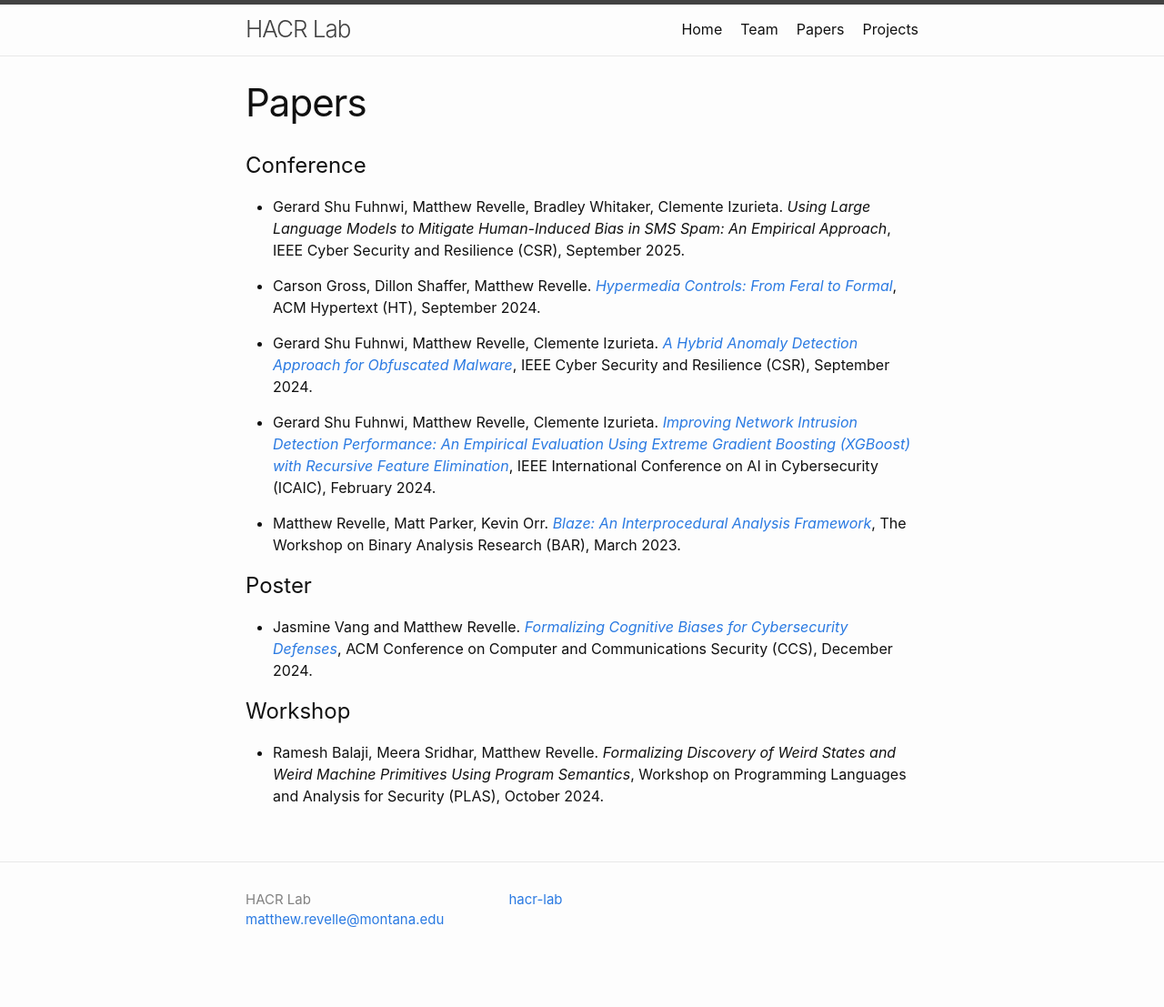
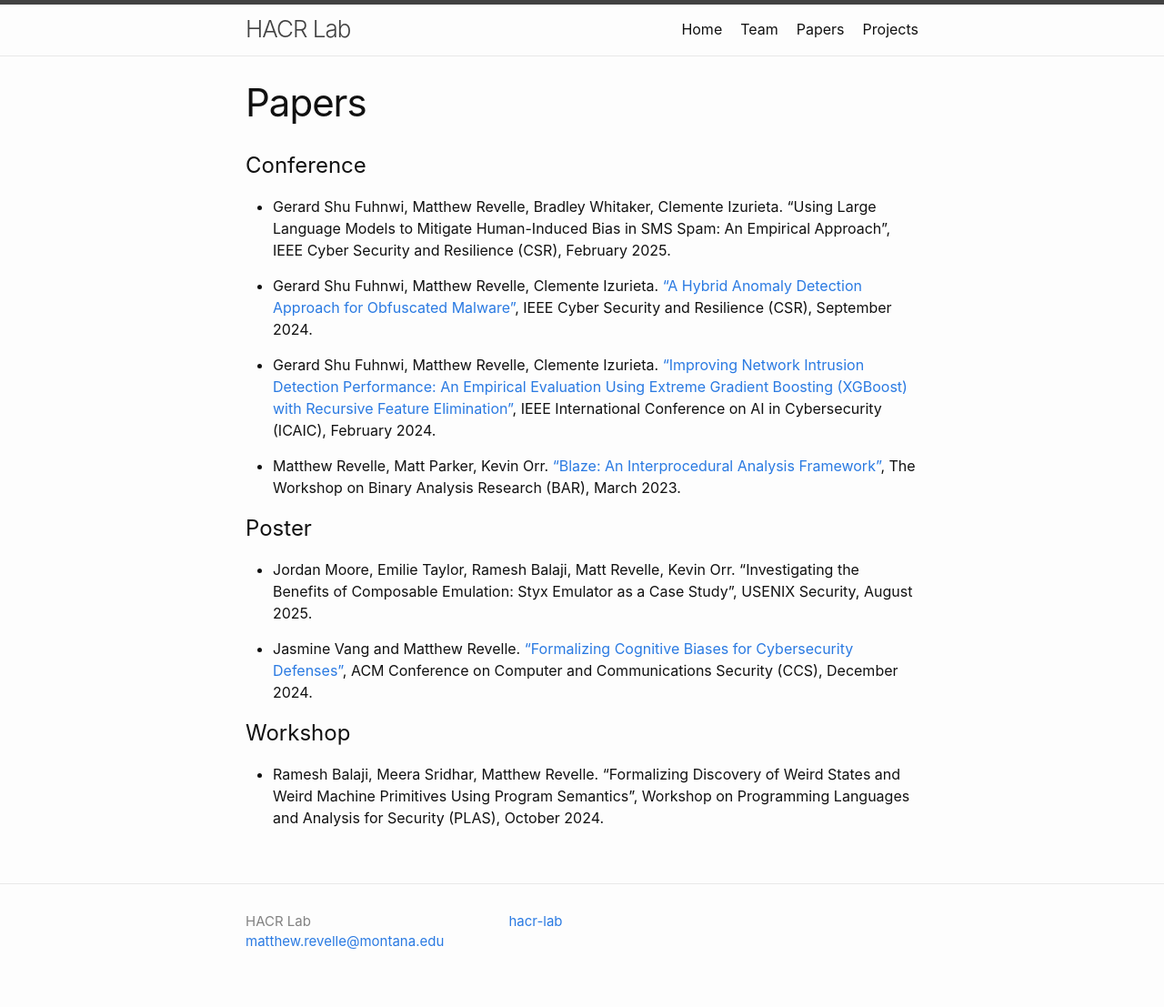
Before and after one commit to hacr-lab/hacr-lab.github.io, a Jekyll site: the page built from papers.md, in a window 1280 px wide. Shown: the whole page at 91% size. Built offline with Jekyll 4.4.1, drawn with Linux system fonts in a browser that asks for light colours; before the commit the page ends 1083 px from its top, so only the background shows below that.

Commit message:
Update formatting of news items and added USENIX poster.

```diff
--- a/_layouts/home.html
+++ b/_layouts/home.html
@@ -12,8 +12,8 @@ layout: default
   {%- if site.news.size > 0 -%}
     <h2 class="post-list-heading">{{ page.list_title | default: "News" }}</h2>
     <ul class="post-list">
-      {%- assign recent_items = site.news | sort: 'date' | reverse | limit: 4 -%}
-      {%- for item in recent_items -%}
+      {%- assign recent_items = site.news | sort: 'date' | reverse -%}
+      {%- for item in recent_items limit:4 -%}
       <li>
         {%- assign date_format = site.minima.date_format | default: "%b %-d, %Y" -%}
         <span class="post-meta">{{ item.date | date: date_format }}</span>
--- a/papers.md
+++ b/papers.md
@@ -6,21 +6,21 @@ permalink: /papers/
 
 # Conference
 
+- Gerard Shu Fuhnwi, Matthew Revelle, Bradley Whitaker, Clemente Izurieta. "Using Large Language Models to Mitigate Human-Induced Bias in SMS Spam: An Empirical Approach", IEEE Cyber Security and Resilience (CSR), February 2025.
 
-- Gerard Shu Fuhnwi, Matthew Revelle, Bradley Whitaker, Clemente Izurieta. _Using Large Language Models to Mitigate Human-Induced Bias in SMS Spam: An Empirical Approach_, IEEE Cyber Security and Resilience (CSR), September 2025.
+- Gerard Shu Fuhnwi, Matthew Revelle, Clemente Izurieta. ["A Hybrid Anomaly Detection Approach for Obfuscated Malware"](https://www.cs.montana.edu/izurieta/pubs/CSR2024.pdf), IEEE Cyber Security and Resilience (CSR), September 2024.
 
-- Carson Gross, Dillon Shaffer, Matthew Revelle. [_Hypermedia Controls: From Feral to Formal_](https://dl.acm.org/doi/10.1145/3648188.3675127), ACM Hypertext (HT), September 2024.
+- Gerard Shu Fuhnwi, Matthew Revelle, Clemente Izurieta. ["Improving Network Intrusion Detection Performance: An Empirical Evaluation Using Extreme Gradient Boosting (XGBoost) with Recursive Feature Elimination"](https://www.researchgate.net/profile/Gerard-Shu-Fuhnwi/publication/378277014_Improving_Network_Intrusion_Detection_Performance_An_Empirical_Evaluation_Using_Extreme_Gradient_Boosting_XGBoost_with_Recursive_Feature_Elimination/links/65d1489801325d4652117e66/Improving-Network-Intrusion-Detection-Performance-An-Empirical-Evaluation-Using-Extreme-Gradient-Boosting-XGBoost-with-Recursive-Feature-Elimination.pdf), IEEE International Conference on AI in Cybersecurity (ICAIC), February 2024.
 
-- Gerard Shu Fuhnwi, Matthew Revelle, Clemente Izurieta. [_A Hybrid Anomaly Detection Approach for Obfuscated Malware_](https://www.cs.montana.edu/izurieta/pubs/CSR2024.pdf), IEEE Cyber Security and Resilience (CSR), September 2024.
-
-- Gerard Shu Fuhnwi, Matthew Revelle, Clemente Izurieta. [_Improving Network Intrusion Detection Performance: An Empirical Evaluation Using Extreme Gradient Boosting (XGBoost) with Recursive Feature Elimination_](https://www.researchgate.net/profile/Gerard-Shu-Fuhnwi/publication/378277014_Improving_Network_Intrusion_Detection_Performance_An_Empirical_Evaluation_Using_Extreme_Gradient_Boosting_XGBoost_with_Recursive_Feature_Elimination/links/65d1489801325d4652117e66/Improving-Network-Intrusion-Detection-Performance-An-Empirical-Evaluation-Using-Extreme-Gradient-Boosting-XGBoost-with-Recursive-Feature-Elimination.pdf), IEEE International Conference on AI in Cybersecurity (ICAIC), February 2024.
-
-- Matthew Revelle, Matt Parker, Kevin Orr. [_Blaze: An Interprocedural Analysis Framework_](https://bar2023.github.io/2023papers/9/bar2023-final9.pdf), The Workshop on Binary Analysis Research (BAR), March 2023.
+- Matthew Revelle, Matt Parker, Kevin Orr. ["Blaze: An Interprocedural Analysis Framework"](https://bar2023.github.io/2023papers/9/bar2023-final9.pdf), The Workshop on Binary Analysis Research (BAR), March 2023.
 
 # Poster
 
-- Jasmine Vang and Matthew Revelle. [_Formalizing Cognitive Biases for Cybersecurity Defenses_](https://dl.acm.org/doi/abs/10.1145/3658644.3691403), ACM Conference on Computer and Communications Security (CCS), December 2024.
+- Jordan Moore, Emilie Taylor, Ramesh Balaji, Matt Revelle, Kevin Orr. "Investigating the Benefits of Composable Emulation: Styx
+Emulator as a Case Study", USENIX Security, August 2025.
+
+- Jasmine Vang and Matthew Revelle. ["Formalizing Cognitive Biases for Cybersecurity Defenses"](https://dl.acm.org/doi/abs/10.1145/3658644.3691403), ACM Conference on Computer and Communications Security (CCS), December 2024.
 
 # Workshop
 
-- Ramesh Balaji, Meera Sridhar, Matthew Revelle. _Formalizing Discovery of Weird States and Weird Machine Primitives Using Program Semantics_, Workshop on Programming Languages and Analysis for Security (PLAS), October 2024.
+- Ramesh Balaji, Meera Sridhar, Matthew Revelle. "Formalizing Discovery of Weird States and Weird Machine Primitives Using Program Semantics", Workshop on Programming Languages and Analysis for Security (PLAS), October 2024.
```
Also changed, not shown: _news/2024-08-12-plas-paper.md (+1 -1 lines), _news/2024-08-29-ccs-poster.md (+1 -1 lines), _news/2025-06-19-emulation-poster.md (added, +5 -0 lines).
